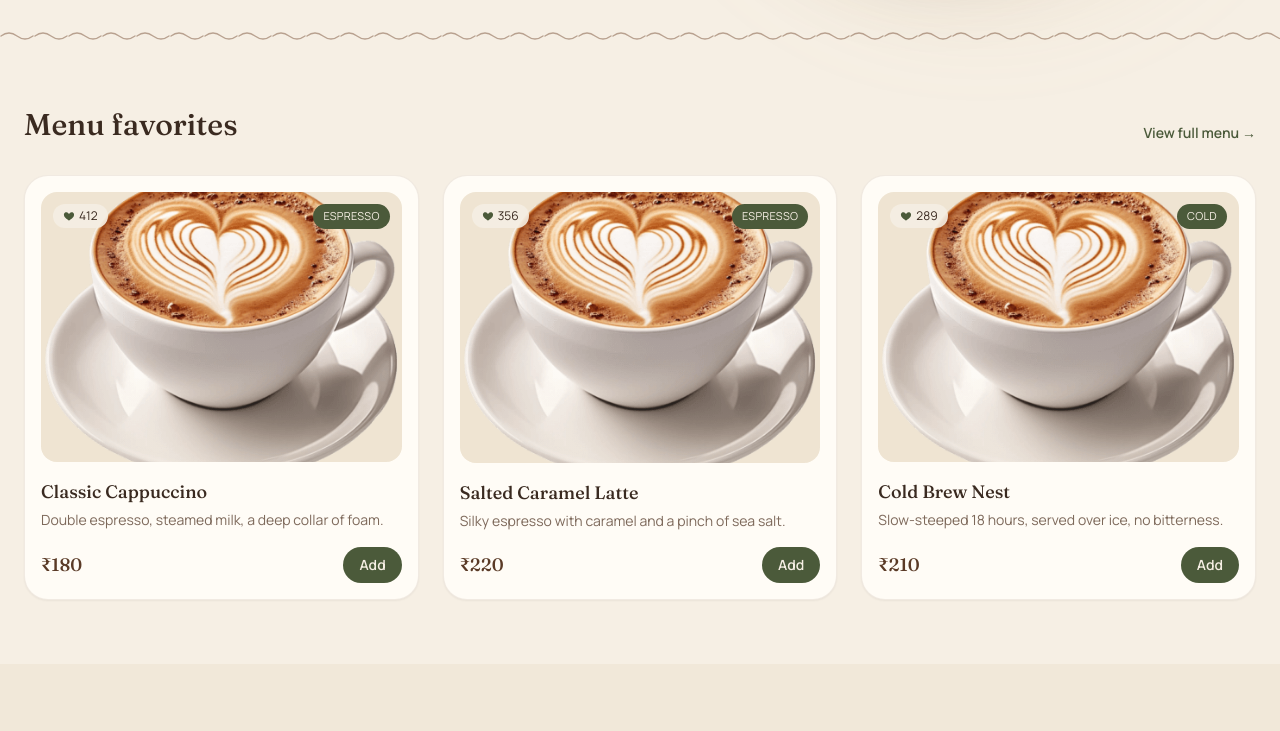
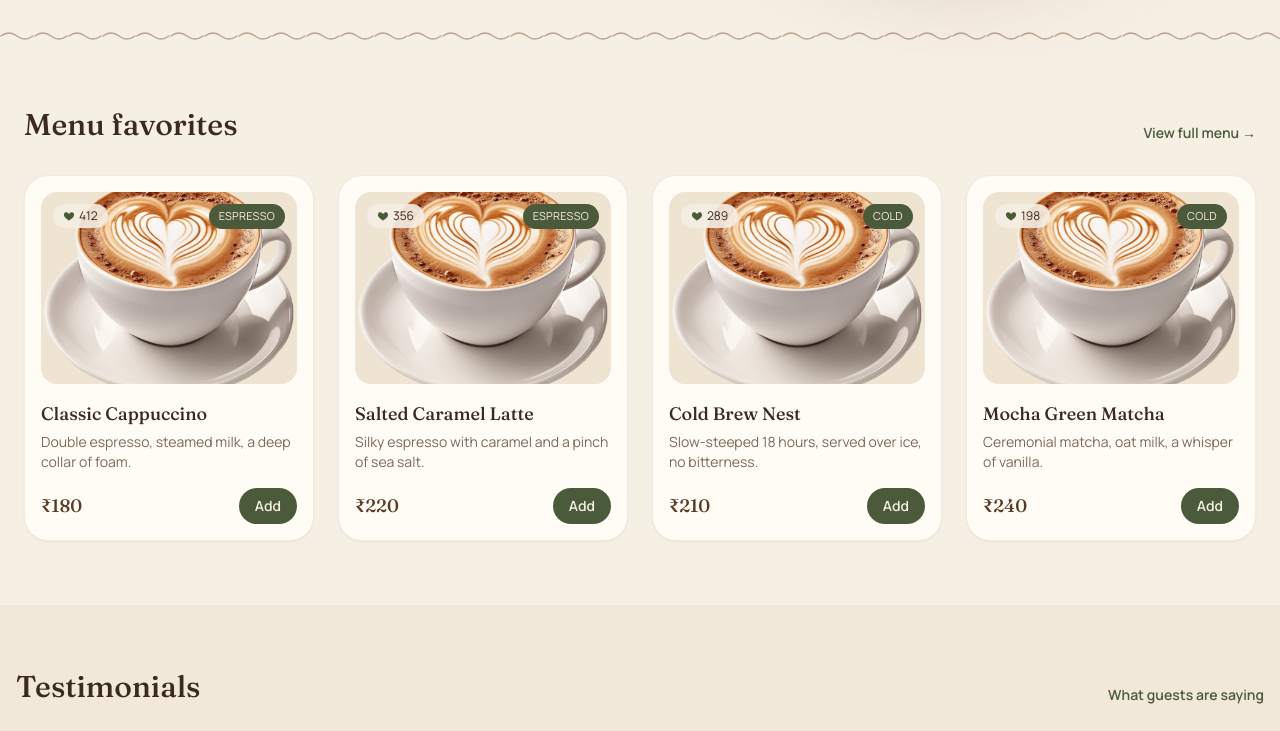
Before and after one commit to akritiofficial26/Cafe-Nest, a React (Vite) app: page / in a window 1280 px wide. Shown: the part 684-1415 px from the top of the page. Built offline with nearby package versions, Linux system fonts and the light colour scheme.

Commit message:
Update Shop section

```diff
--- a/src/pages/About.jsx
+++ b/src/pages/About.jsx
@@ -9,7 +9,7 @@ const milestones = [
 
 export default function About() {
   return (
-    <div className="max-w-4xl mx-auto px-5 sm:px-8 py-16">
+    <div className="max-w-7xl mx-auto px-2 sm:px-3 py-16">
       <p className="uppercase text-xs tracking-[0.2em] text-mocha-green font-semibold mb-4">Our story</p>
       <h1 className="font-display text-4xl text-espresso mb-6">Built like a nest, one twig at a time.</h1>
       <p className="text-espresso-light/90 leading-relaxed max-w-2xl mb-6">
--- a/src/pages/Home.jsx
+++ b/src/pages/Home.jsx
@@ -37,7 +37,7 @@ const testimonials = [
 const galleryItems = ['Morning pour', 'Latte art', 'Beans ready', 'Quiet table']
 
 export default function Home() {
-  const featured = products.slice(0, 3)
+  const featured = products.slice(0, 4)
 
   return (
     <div>
@@ -80,7 +80,7 @@ export default function Home() {
           </Link>
         </div>
 
-        <div className="grid sm:grid-cols-2 lg:grid-cols-3 gap-6">
+        <div className="grid sm:grid-cols-2 lg:grid-cols-4 gap-6">
           {featured.map((p) => (
             <ProductCard key={p.id} product={p} />
           ))}
--- a/src/pages/Shop.jsx
+++ b/src/pages/Shop.jsx
@@ -13,7 +13,7 @@ export default function Shop() {
     active === 'All' ? products : products.filter((p) => p.category === active)
 
   return (
-    <div className="max-w-6xl mx-auto px-5 sm:px-8 py-16">
+    <div className="max-w-7xl mx-auto px-2 sm:px-3 py-16">
       <p className="uppercase text-xs tracking-[0.2em] text-mocha-green font-semibold mb-4">Menu</p>
       <h1 className="font-display text-4xl text-espresso mb-3">Everything on the counter.</h1>
       <p className="text-espresso-light/85 max-w-xl mb-10">
```
